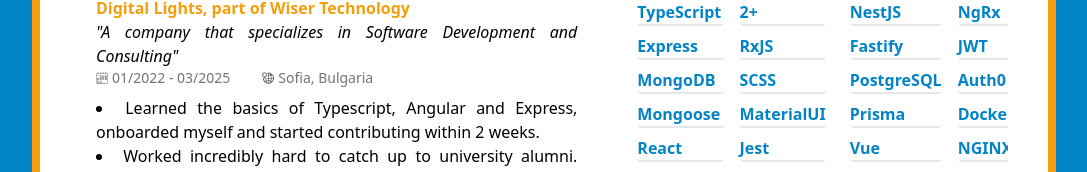
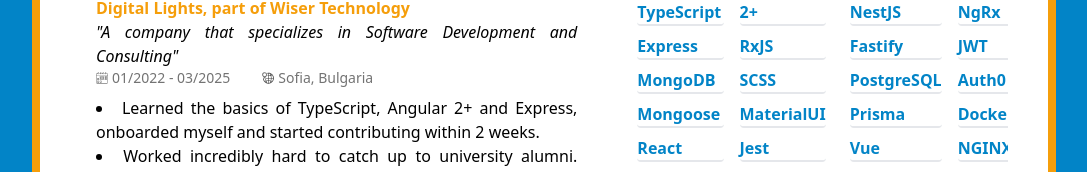
Before and after one commit to kngushterov/kngushterov.github.io, a Vue app: page / in a window 1280 px wide. Shown: the part 284-456 px from the top of the page, without its empty margins (96-1183 px from the left). Built offline with nearby package versions, Linux system fonts and the light colour scheme.

Commit message:
fix: correct some typos

```diff
--- a/src/occupations.ts
+++ b/src/occupations.ts
@@ -21,7 +21,7 @@
     location: 'Sofia, Bulgaria',
     description: ['"A company that specializes in Software Development and Consulting"'],
     points: [
-      'Learned the basics of Typescript, Angular and Express, onboarded myself and started contributing within 2 weeks.',
+      'Learned the basics of TypeScript, Angular 2+ and Express, onboarded myself and started contributing within 2 weeks.',
       'Worked incredibly hard to catch up to university alumni. Coming from a different field, I always had a chip on my shoulder.',
       'Worked on 2 major projects and contributed in 3 smaller ones in spare time.',
       'Got promoted to mid-level developer in 8 months based on my performance and newly gained knowledge and skills.',
```
